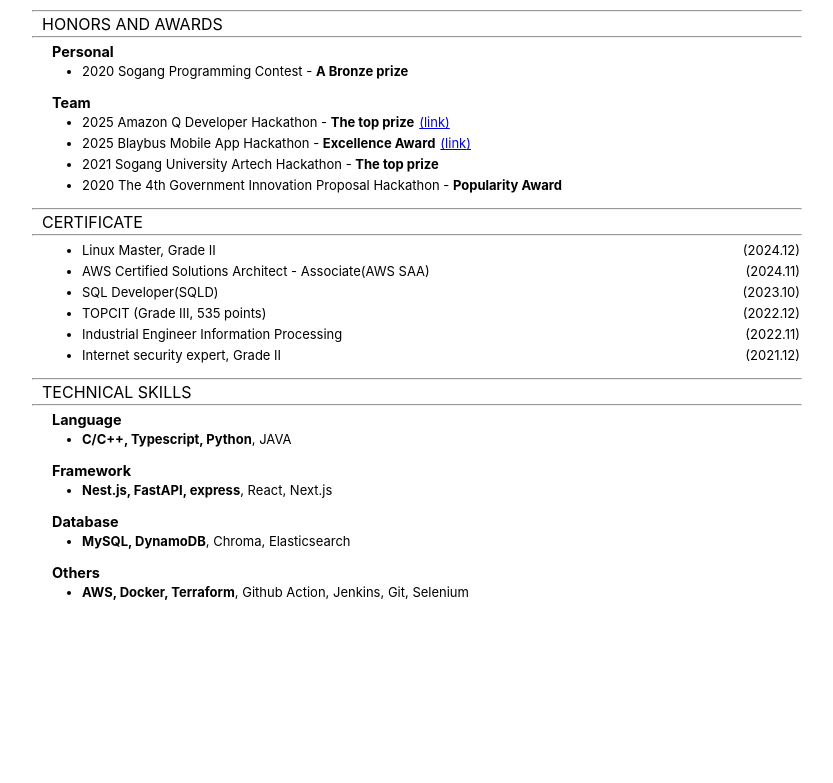
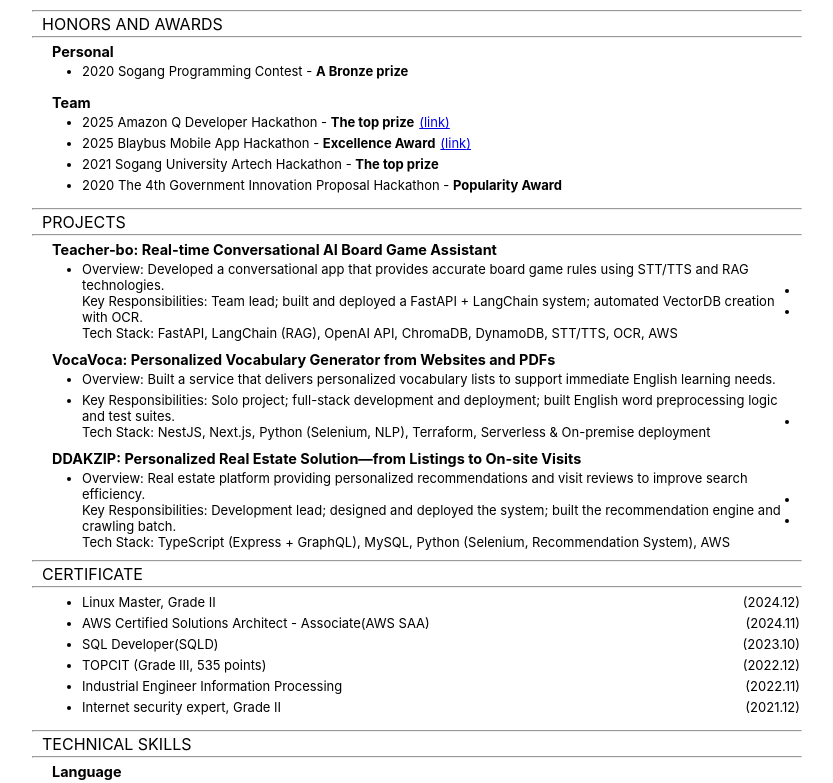
Before and after one commit to americano212/typescript-react-resume-page, a React (Create React App) app: page / in a window 1280 px wide. Shown: the part 656-1439 px from the top of the page, without its empty margins (224-1057 px from the left). Before the commit the page ends 1335 px from the top, so only its background shows below. Built offline with nearby package versions, Linux system fonts and the light colour scheme.

Commit message:
feat: add project tab with project data

```diff
--- a/src/assets/datas/projects.data.ts
+++ b/src/assets/datas/projects.data.ts
@@ -2,27 +2,92 @@
 
 export const projectsData: Content[] = [
   {
-    enSubtitle: "",
-    krSubtitle: "",
-    enSubDescription: "",
-    krSubDescription: "",
-    isDisplay: false,
-    details: [],
+    enSubtitle: "Teacher-bo: Real-time Conversational AI Board Game Assistant",
+    krSubtitle: "Teacher-bo: 실시간 대화형 AI 보드게임 도우미",
+    isDisplay: true,
+    date: "(25.09 ~)",
+    details: [
+      {
+        enText:
+          "Overview: Developed a conversational app that provides accurate board game rules using STT/TTS and RAG technologies.",
+        krText:
+          "개요: STT/TTS, RAG 기술을 활용해서, 정확한 보드게임 룰을 알려주는 대화형 앱 서비스",
+        isDisplay: true,
+      },
+      {
+        enText:
+          "Key Responsibilities: Team lead; built and deployed a FastAPI + LangChain system; automated VectorDB creation with OCR.",
+        krText:
+          "주요 역할: 팀장, FastAPI + LangChain 시스템 개발 및 배포, OCR을 이용한 VectorDB 구성 자동화",
+        isDisplay: true,
+      },
+      {
+        enText:
+          "Tech Stack: FastAPI, LangChain (RAG), OpenAI API, ChromaDB, DynamoDB, STT/TTS, OCR, AWS",
+        krText:
+          "사용 기술: FastAPI, LangChain(RAG), OpenAI API, Chroma DB, DynamoDB, STT/TTS, OCR, AWS",
+        isDisplay: true,
+      },
+    ],
   },
   {
-    enSubtitle: "",
-    krSubtitle: "",
-    enSubDescription: "",
-    krSubDescription: "",
-    isDisplay: false,
-    details: [],
+    enSubtitle:
+      "VocaVoca: Personalized Vocabulary Generator from Websites and PDFs",
+    krSubtitle: "보카보카: 웹사이트와 PDF로부터 맞춤형 영어 단어장 생성기",
+    date: "(24.01 ~ 24.12)",
+    isDisplay: true,
+    details: [
+      {
+        enText:
+          "Overview: Built a service that delivers personalized vocabulary lists to support immediate English learning needs.",
+        krText:
+          "개요: 개인 맞춤형 단어장을 제공함으로써 즉각적인 영어 학습을 돕는 서비스",
+        isDisplay: true,
+      },
+      {
+        enText:
+          "Key Responsibilities: Solo project; full-stack development and deployment; built English word preprocessing logic and test suites.",
+        krText:
+          "주요 역할: 개인 프로젝트, 풀스택 개발 및 배포, 영단어 전처리 로직 개발, 테스트 코드 작성",
+        isDisplay: true,
+      },
+      {
+        enText:
+          "Tech Stack: NestJS, Next.js, Python (Selenium, NLP), Terraform, Serverless & On-premise deployment",
+        krText:
+          "사용 기술: Nest.js, Next.js, Python(selenium, NLP), Terraform, Serverless + On-premise 배포",
+        isDisplay: true,
+      },
+    ],
   },
   {
-    enSubtitle: "",
-    krSubtitle: "",
-    enSubDescription: "",
-    krSubDescription: "",
-    isDisplay: false,
-    details: [],
+    enSubtitle:
+      "DDAKZIP: Personalized Real Estate Solution—from Listings to On-site Visits",
+    krSubtitle: "딱집: 매물 찾기부터 발품까지, 개인 맞춤형 부동산 솔루션",
+    date: "(22.04 ~ 23.10)",
+    isDisplay: true,
+    details: [
+      {
+        enText:
+          "Overview: Real estate platform providing personalized recommendations and visit reviews to improve search efficiency.",
+        krText:
+          "개요: 맞춤 추천·발품 후기 공유로 탐색 효율을 높이는 부동산 정보 공유 서비스",
+        isDisplay: true,
+      },
+      {
+        enText:
+          "Key Responsibilities: Development lead; designed and deployed the system; built the recommendation engine and crawling batch.",
+        krText:
+          "주요 역할: 개발 리드, 시스템 설계 및 배포, 매물 추천 시스템·크롤링 Batch 시스템 개발",
+        isDisplay: true,
+      },
+      {
+        enText:
+          "Tech Stack: TypeScript (Express + GraphQL), MySQL, Python (Selenium, Recommendation System), AWS",
+        krText:
+          "사용 기술: Typescript(express + GraphQL), MySQL, Python(selenium, Recommend system), AWS",
+        isDisplay: true,
+      },
+    ],
   },
 ];
--- a/src/assets/page.data.ts
+++ b/src/assets/page.data.ts
@@ -30,6 +30,7 @@
     contents: awardsData,
     isDisplay: true,
   },
+  { title: "PROJECTS", contents: projectsData, isDisplay: true },
   {
     title: "CERTIFICATE",
     contents: certificateData,
@@ -40,5 +41,4 @@
     contents: technicalSkillData,
     isDisplay: true,
   },
-  { title: "PROJECTS", contents: projectsData, isDisplay: false },
 ];
```
